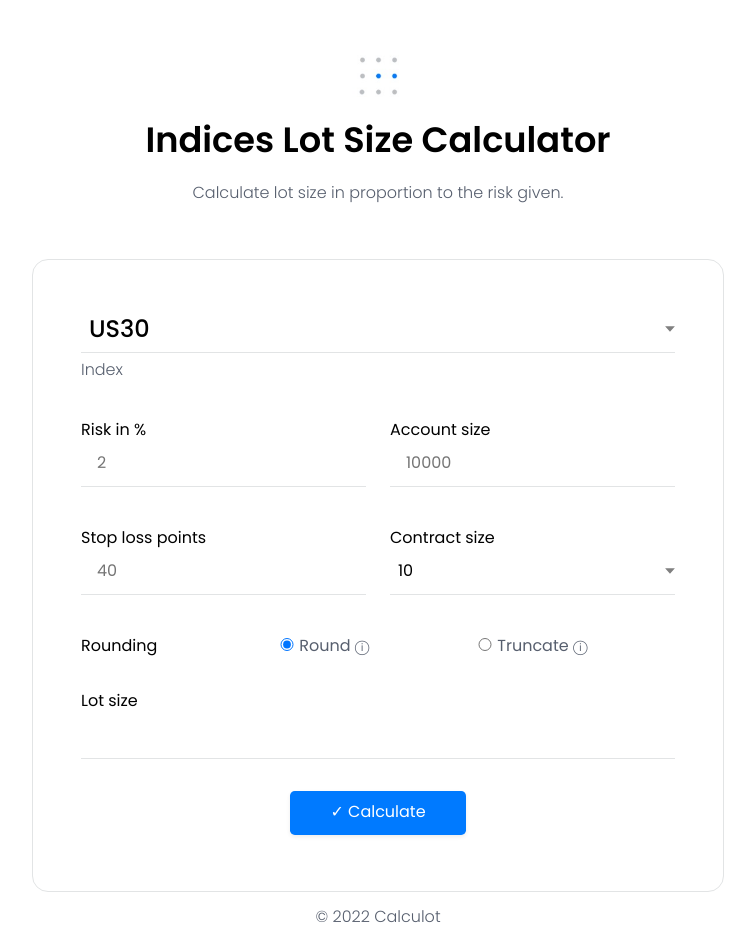
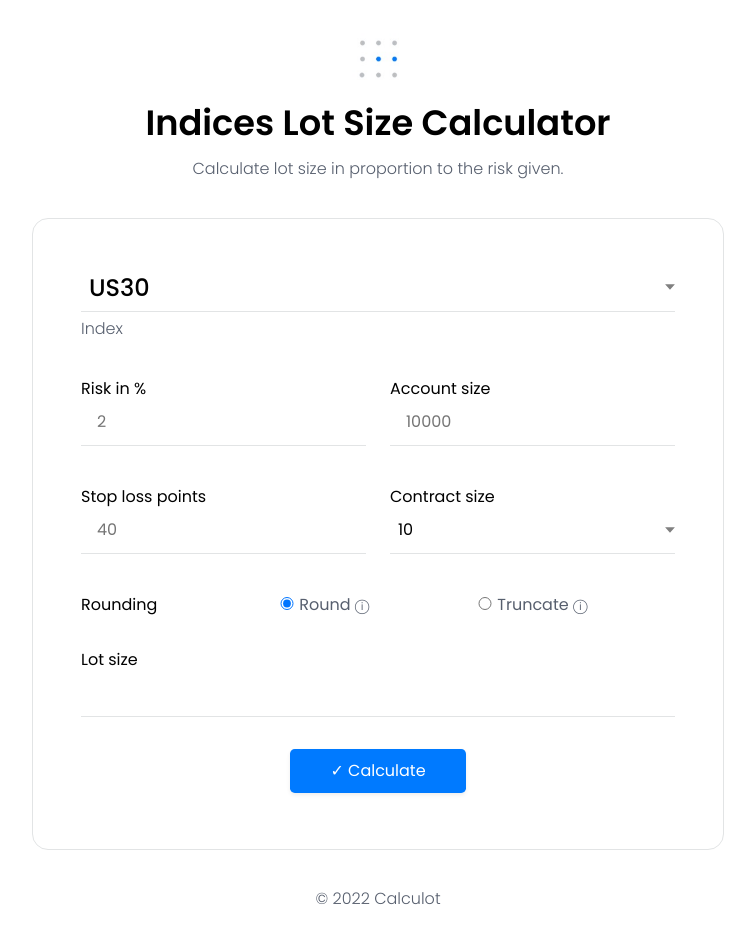
Before and after one commit to jaykasiphat/calculot, a website: page src/index.html in a window 1280 px wide. Shown: the whole page, without its empty margins (262-1017 px from the left). Drawn offline with Linux system fonts and the light colour scheme.

Commit message:
Fix margins and disabled input text color

```diff
--- a/src/css/style.css
+++ b/src/css/style.css
@@ -16,20 +16,16 @@ form > div:last-child {
 
 header {
   border-bottom: 1px solid #bbbfc1;
-  padding: 3rem 0;
+  padding: 1rem 0;
 }
 
 h1 {
   font-size: 2.2rem;
-  margin-top: 0.3rem;
+  margin: 0.3rem 0;
 }
 
 a {
   color: #000;
-}
-
-main {
-  padding: 2rem 0;
 }
 
 img {
@@ -111,6 +107,11 @@ input {
   /* Added for consistent rendering */
   width: 100%;
   display: block;
+}
+
+input:disabled {
+  -webkit-text-fill-color: #000;
+  opacity: 1;
 }
 
 input,
@@ -201,7 +202,7 @@ form > div:last-child {
 
   header {
     border: none;
-    padding: 2.55rem 0;
+    padding: 1.5rem 0;
   }
 
   form {
@@ -213,7 +214,7 @@ form > div:last-child {
   }
 
   main {
-    padding: 0;
+    padding-bottom: 1.5rem;
   }
 
   .round-info,
```
